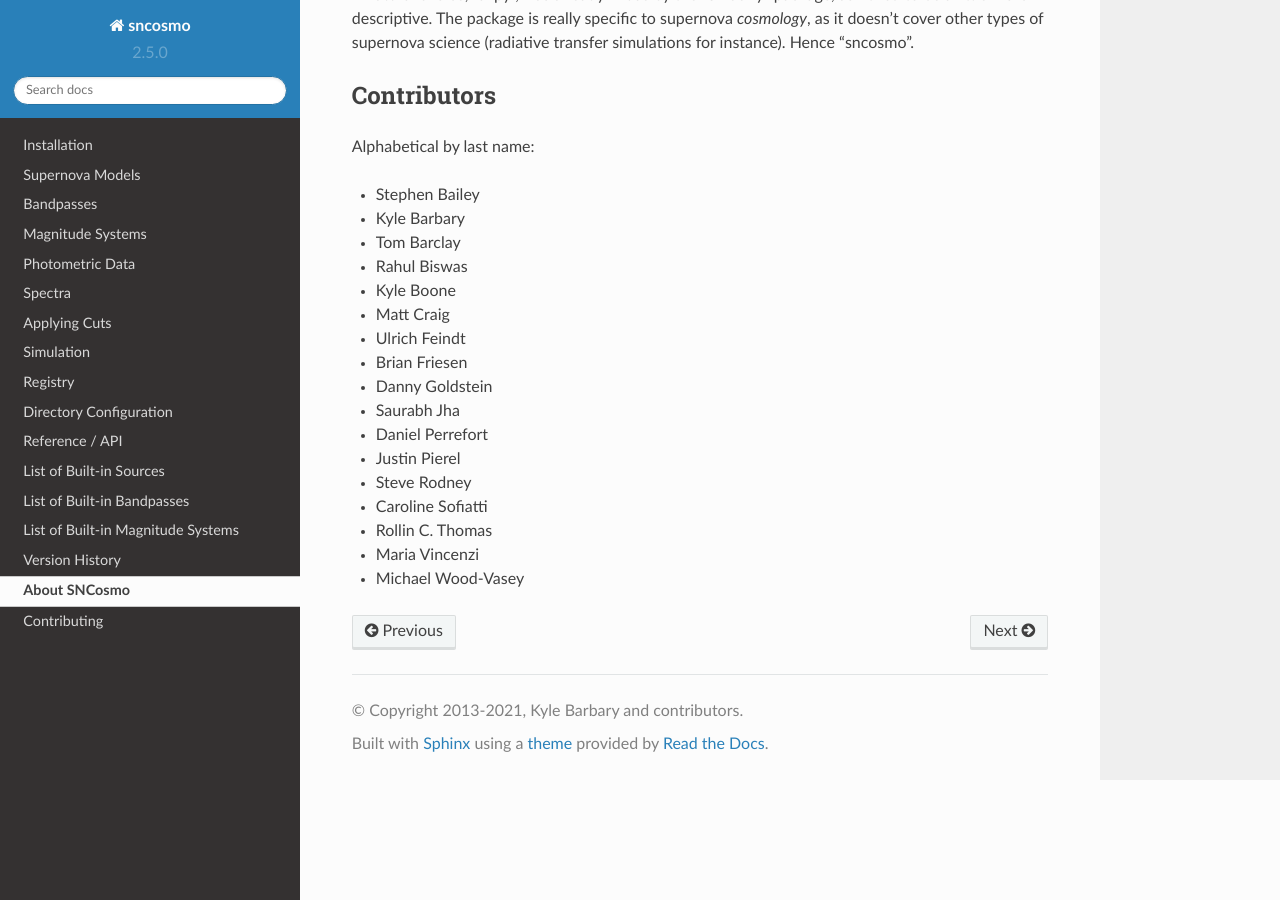
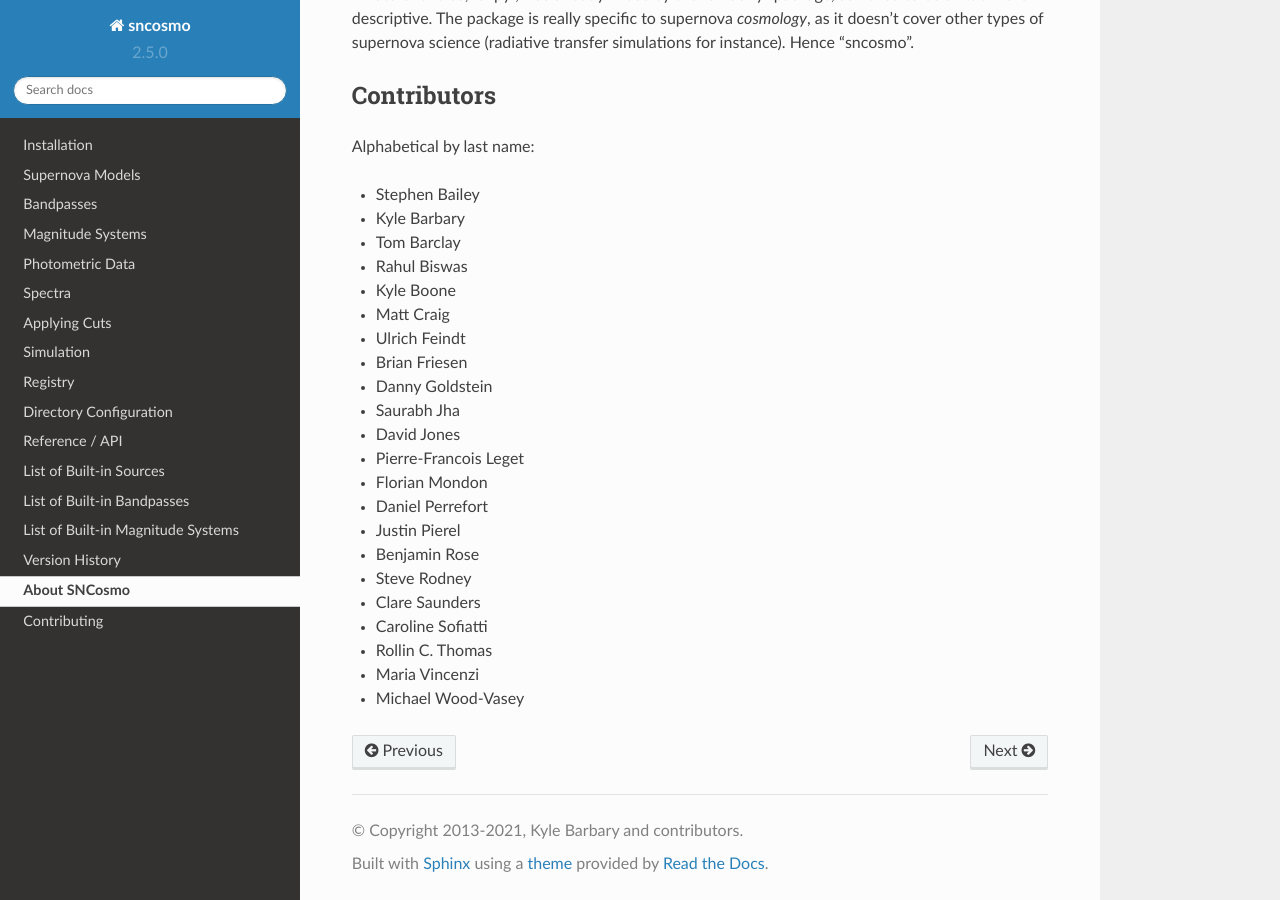
Before and after one commit to sncosmo/sncosmo, a Sphinx documentation site: the page built from docs/about.rst, in a window 1280 px wide and 900 px high, scrolled down 529 px. Built offline with Sphinx 7.4.7 and the Read the Docs theme 2.0.0, drawn with Linux system fonts in a browser that asks for light colours; pages that are not in the unit, such as notebooks, are missing from menus.

Commit message:
Update about.rst
Update list of contributors

```diff
--- a/docs/about.rst
+++ b/docs/about.rst
@@ -47,9 +47,14 @@ Alphabetical by last name:
 * Brian Friesen
 * Danny Goldstein
 * Saurabh Jha
+* David Jones
+* Pierre-Francois Leget
+* Florian Mondon
 * Daniel Perrefort
 * Justin Pierel
+* Benjamin Rose
 * Steve Rodney
+* Clare Saunders
 * Caroline Sofiatti
 * Rollin C. Thomas
 * Maria Vincenzi
```
